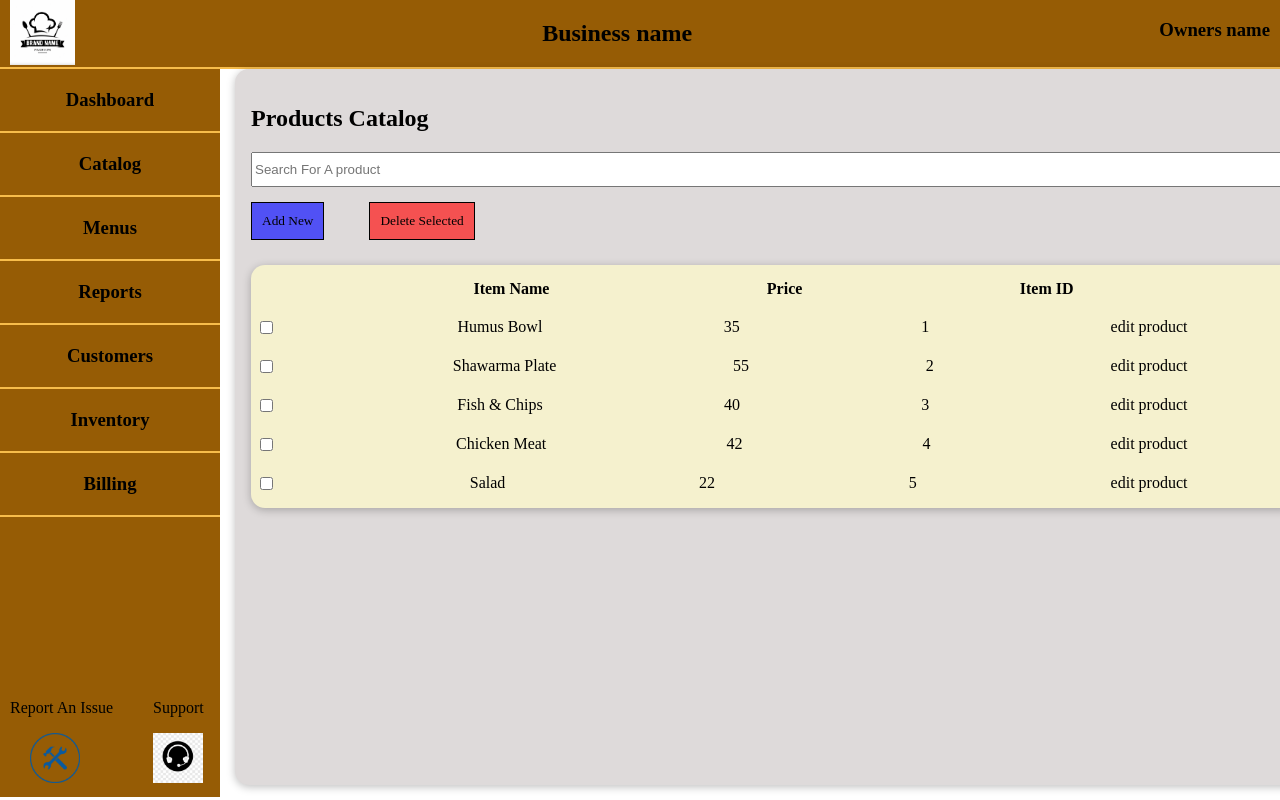
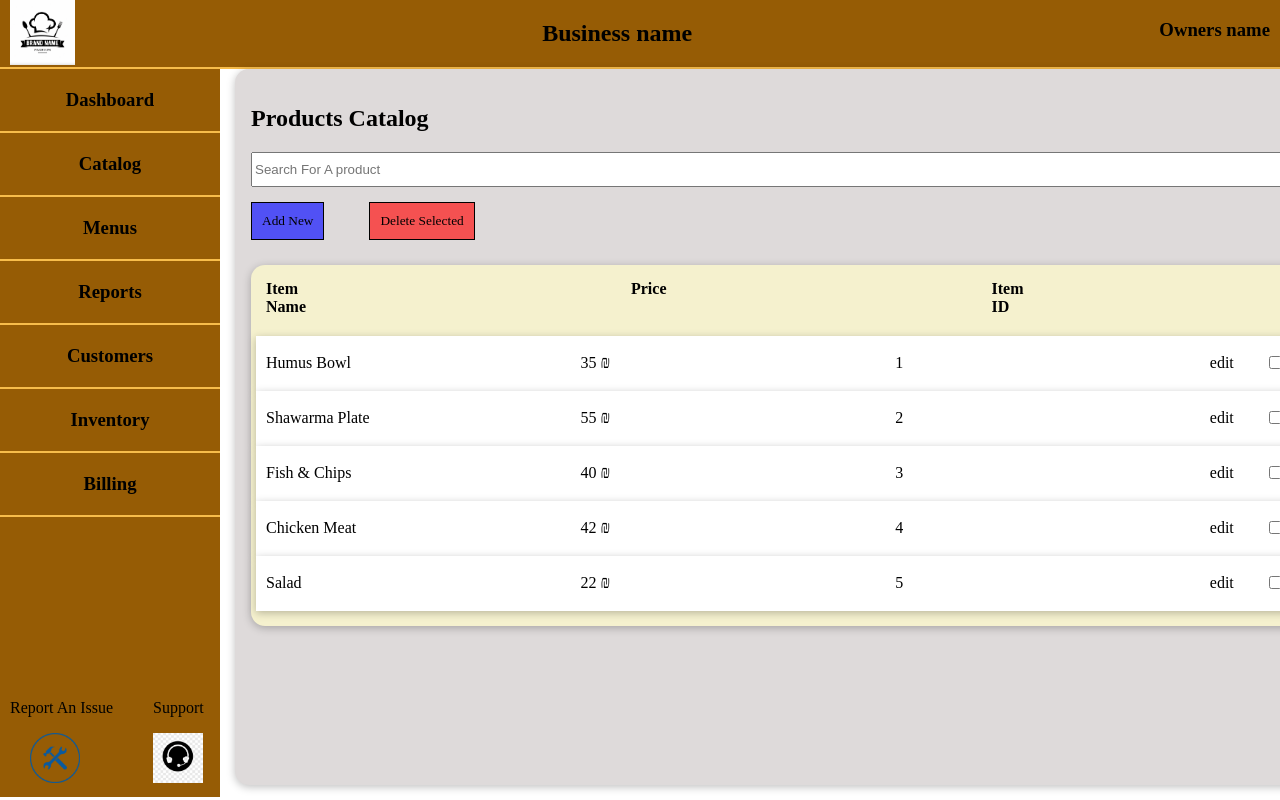
Before and after one commit to danmachlenkin/Back-Office-For-Restaurants, a React (Create React App) app: page / in a window 1280 px wide. Both pictures are taken after a click on the element "Catalog". Shown: the top 800 px of the page. Built offline with nearby package versions, Linux system fonts and the light colour scheme.

Commit message:
working on the Catalog design page

```diff
--- a/src/Components/Catalog/CatalogItemList.module.css
+++ b/src/Components/Catalog/CatalogItemList.module.css
@@ -4,11 +4,16 @@
     background-color: rgb(245, 241, 206);
     padding: 15px 5px;
     margin-top: 25px;
+
 }
 
 
 .listHeadLines{
     display: flex;
-    justify-content: space-evenly;
     font-weight: bold;
+    margin-bottom: 20px;
 }
+
+.listHeadLines span{
+    margin: 0px 315px 0px 10px;
+}
--- a/src/Components/Catalog/ProductItem.js
+++ b/src/Components/Catalog/ProductItem.js
@@ -3,20 +3,24 @@ import React from "react";
 //JS imports
 
 //CSS imports
-import modules from './ProductItem.module.css';
+import modules from "./ProductItem.module.css";
 
 const ProductItem = (props) => {
-    let productName = props.name;
-    let productPrice = props.price;
-    let productId = props.itemId;
+  let productName = props.name;
+  let productPrice = props.price;
+  let productId = props.itemId;
 
-    return <div className={modules.productDiv}>
-        <input type="checkbox" />
-        <span>{productName}</span>
-        <span>{productPrice}</span>
-        <span>{productId}</span>
-        <span>edit product</span>
+  return (
+    <div className={modules.productDiv}>
+      <p>{productName}</p>
+      <p>{productPrice + ' ₪'}</p>
+      <p>{productId}</p>
+      <div className={modules.productAction}>
+        <span>edit</span>
+        <span><input type="checkbox" /></span>
+      </div>
     </div>
+  );
 };
 
 export default ProductItem;
--- a/src/Components/Catalog/ProductItem.module.css
+++ b/src/Components/Catalog/ProductItem.module.css
@@ -1,6 +1,27 @@
 .productDiv{
     display: flex;
     justify-content: space-between;
-    width: 90%;
-    margin-top: 20px;
+    width: 98%;
+    height: 35px;
+    box-shadow: 0 2px 8px rgba(0, 0, 0, 0.25);
+    background-color: rgb(255, 255, 255);
+    padding: 10px;
 }
+
+.productDiv p{
+    width: 150px;
+    margin: 0px;
+    justify-content: center;
+    align-items: center;
+    align-self: center;
+}
+
+.productAction{
+    display: flex;
+    width: 75px;
+    align-items: center;
+    align-self: center;
+    justify-content: space-between;
+
+
+}
```
